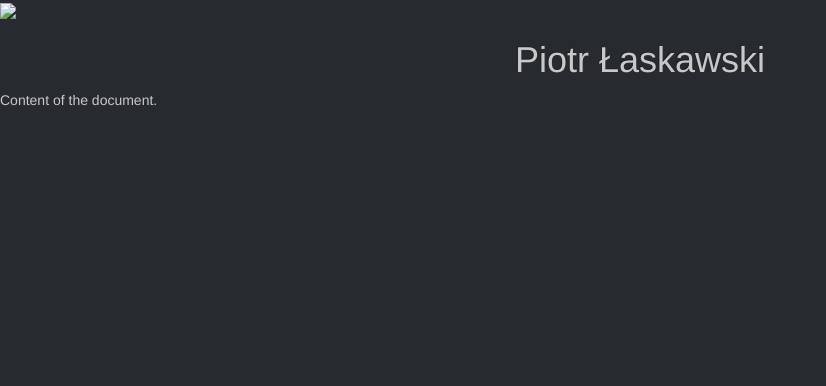
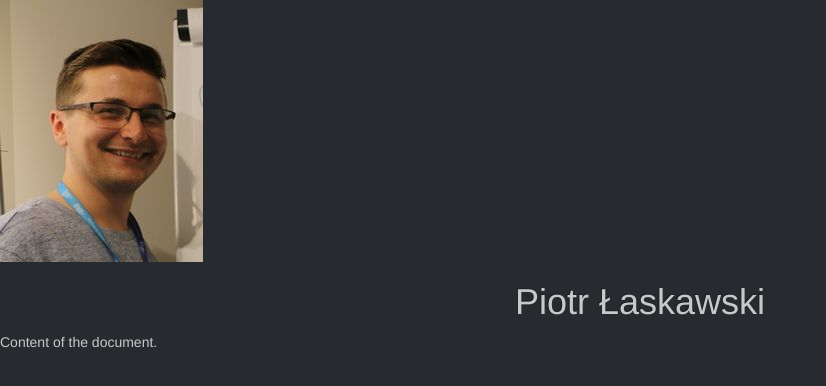
Before and after one commit to piolas/piolas.github.io, a plain HTML site: page index.html in a window 1280 px wide. Shown: the whole page, without its empty margins (0-826 px from the left). Drawn offline with nearby package versions, Linux system fonts and the light colour scheme.

Commit message:
Fixed image path.

```diff
--- a/index.html
+++ b/index.html
@@ -17,7 +17,7 @@
     <div class="row">
         <div class="col-lg-12">
             <div class="pageheader">
-                <img src="images/gh-profile-picture">
+                <img src="images/gh-profile-picture.jpg">
                 <h1 align="center">Piotr Łaskawski</h1>
             </div>
         </div>
```
